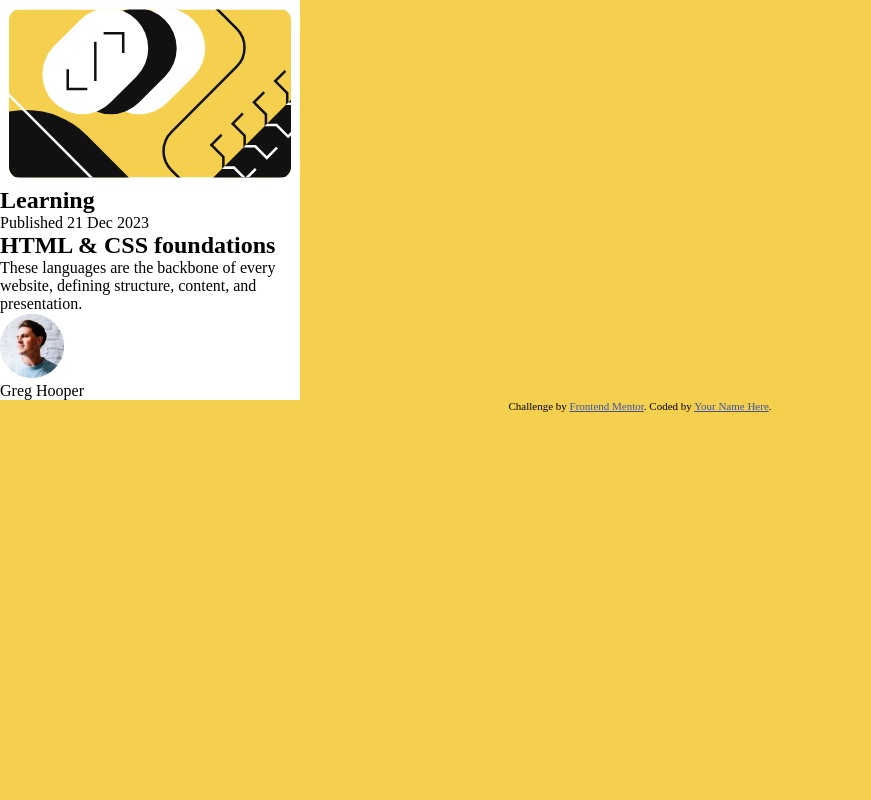
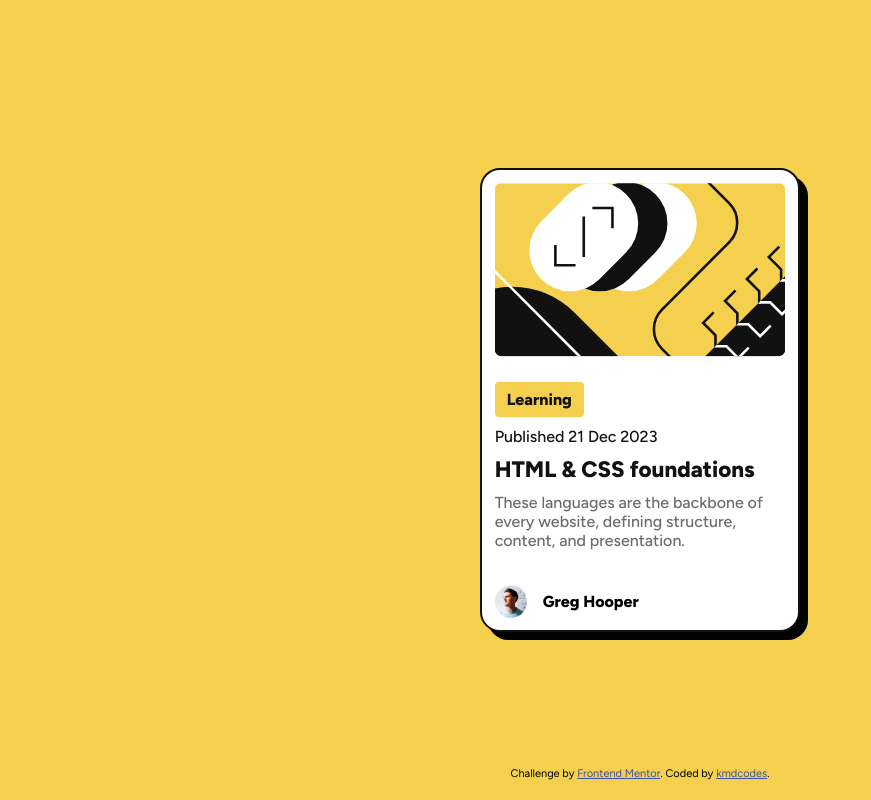
Before and after one commit to kmdcodes/blog-preview-card-main, a plain HTML site: page index.html in a window 1280 px wide. Shown: the whole page, without its empty margins (0-871 px from the left). Drawn offline with Linux system fonts and the light colour scheme.

Commit message:
Wrote the styles for the webpage, added fonts to the HTML and other edits

```diff
--- a/css/style.css
+++ b/css/style.css
@@ -12,18 +12,121 @@
 }
 
 body{
+    font-family : 'Figtree', 'Times New Roman', sans-serif;
     background-color: var(--primary-color);
 }
+
+
+p{
+    font-size : 1rem;
+    font-weight : 500;
+    color : var(--gray-1);
+}
+
+h1,h2, p#pub-date{
+    color : var(--gray-2);
+}
+
+.body-container{
+    display : flex;
+    flex-direction: column;
+
+    justify-content:center;
+    align-items : center;
+
+}
+
+
+/** The Blog Card Container Styles. */
 
 .card{
     display:flex;
     flex-direction: column;
     background-color: var(--secondary-color);
-    width: 300px;
+    width: 320px;
+
+    border: 0.125rem solid var(--gray-2);
+
+    border-radius :1.25rem;
+    box-shadow : 0.5rem 0.5rem 0 rgba(0,0,0,1);
+
+    position: absolute;
+    top :50%;
+    transform : translateY(-50%);
+
 }
 
-.card > img{
+.card > img, .card .blog-content, .card .blog-credit{
     width : 100%;
-    padding: 3%;
+    padding: 4%;
     border-radius:1.25rem;
 }
+
+/** The Card's content styles */
+
+.blog-content{
+    display: flex;
+    flex-direction : column;
+    overflow :hidden;
+}
+
+.blog-content > *{
+    margin-bottom : 0.625rem;
+}
+
+.blog-content > *:hover{
+    color: var(--primary-color);
+}
+
+.blog-content > .tag:hover{
+    background-color : var(--gray-2);
+    color: var(--primary-color);
+}
+.tag{
+    width : fit-content;
+    font-size: 1rem;
+    font-weight:800;
+    background-color : var(--primary-color);
+    padding : 0.5rem 0.75rem;
+    border-radius : 0.25rem;
+}
+
+
+.blog-content .blog-head{
+    font-size : 1.4rem;
+    font-weight : 800;
+}
+
+
+/*** Card Footer */
+.blog-credit{
+    display: flex;
+    align-items : center;
+}
+
+.blog-credit p{
+    font-size : 1rem;
+    font-weight: 800;
+    color : #000;
+
+}
+
+.blog-credit > img {
+    width : 2rem;
+    margin-right: 1rem;
+}
+
+
+.attribution{
+    position: absolute;
+    bottom: 1.25rem;
+}
+
+
+/* Mobile Screen View*/
+@media(max-width : 375px){
+    .card{
+        width: 95%;
+        margin: auto;
+    }
+}
--- a/index.html
+++ b/index.html
@@ -18,6 +18,7 @@
   </style>
 </head>
 <body>
+
   <div class="body-container">
     <section class="card">
       <img src="assets/images/illustration-article.svg" alt="" class="card-img">
@@ -39,13 +40,17 @@
       </footer>
 
     </section>
+
+
+
+    <div class="attribution">
+    Challenge by <a href="https://www.frontendmentor.io?ref=challenge" target="_blank">Frontend Mentor</a>.
+    Coded by <a href="#">kmdcodes</a>.
+  </div>
   </div>
 
 
 
-  <div class="attribution">
-    Challenge by <a href="https://www.frontendmentor.io?ref=challenge" target="_blank">Frontend Mentor</a>.
-    Coded by <a href="#">Your Name Here</a>.
-  </div>
+
 </body>
 </html>
```
